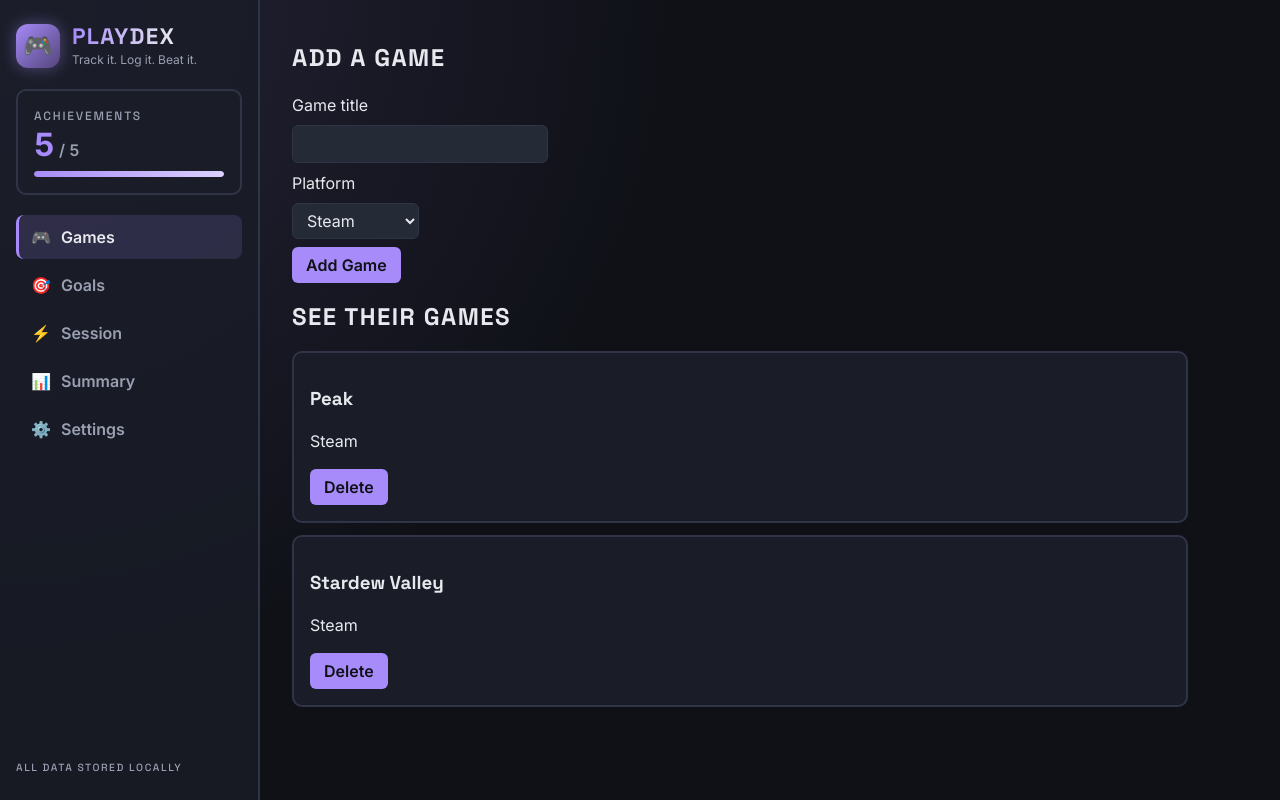
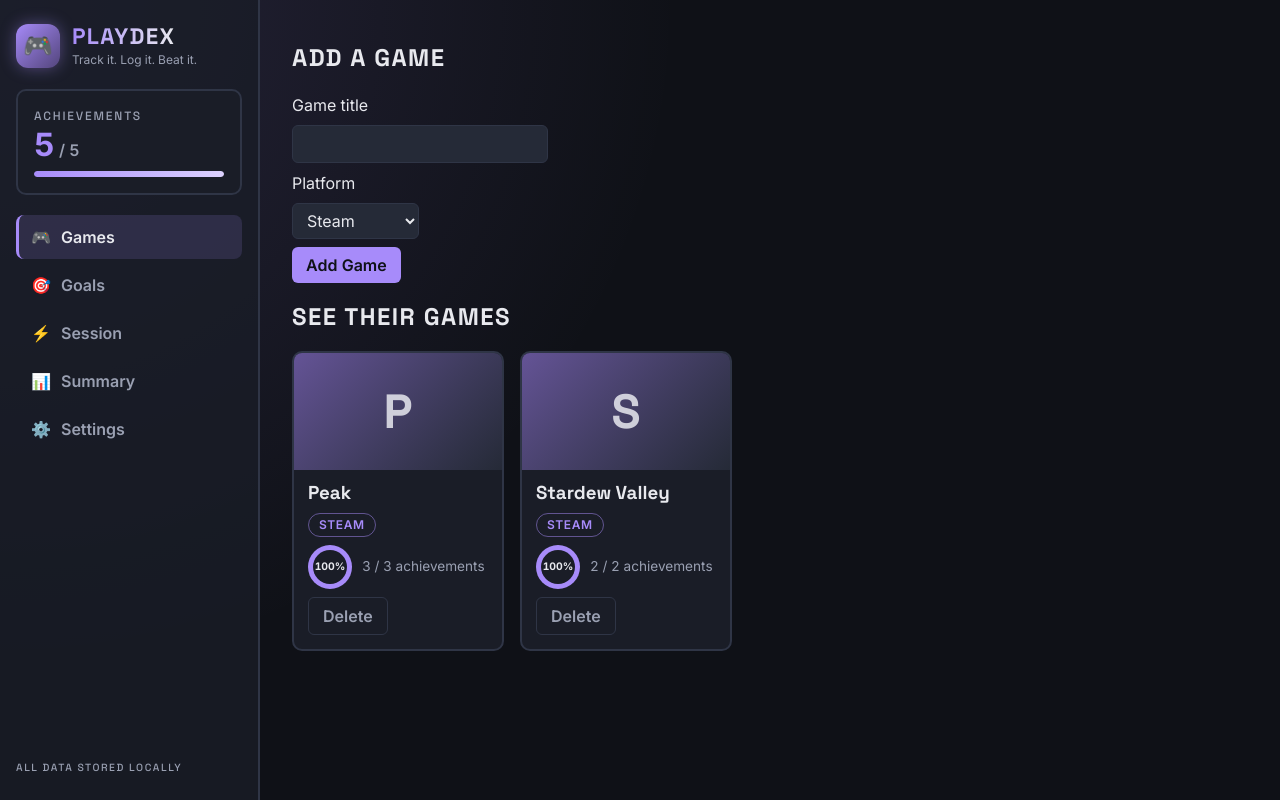
Before and after one commit to RikkaKallinen/playdex-achievement-tracker, a React (Vite) app: page / in a window 1280 px wide. Built offline with nearby package versions, Linux system fonts and the light colour scheme; a web font is replaced by a local one.

Commit message:
Show games as tiles with progress rings

```diff
--- a/src/GameCard.jsx
+++ b/src/GameCard.jsx
@@ -1,15 +1,29 @@
 import { platformNames } from "./data";
+import ProgressRing from "./ProgressRing";
 
 function GameCard({ game, onSelect, onDelete }) {
     const platformText = game.platform === "other"
         ? "Other - " + game.otherPlatform
         : platformNames[game.platform];
 
+    const total = game.achievements.length;
+    const unlocked = game.achievements.filter((achievement) => achievement.earned).length;
+    const percent = total > 0 ? Math.round((unlocked / total) * 100) : 0;
+
     return (
         <article className="game-card" onClick={onSelect}>
+            <div className="game-cover" aria-hidden="true">
+                {game.title.charAt(0)}
+            </div>
+            <div className="game-info">
                 <h3>{game.title}</h3>
-            <p>{platformText}</p>
+                <p className="badge">{platformText}</p>
+                <div className="game-progress">
+                    <ProgressRing percent={percent} />
+                    <span>{unlocked} / {total} achievements</span>
+                </div>
                 <button
+                    className="button-quiet"
                     onClick={(event) => {
                         event.stopPropagation();
                         onDelete();
@@ -17,6 +31,7 @@ function GameCard({ game, onSelect, onDelete }) {
                 >
                     Delete
                 </button>
+            </div>
         </article>
     );
 }
--- a/src/GamesPage.jsx
+++ b/src/GamesPage.jsx
@@ -18,6 +18,7 @@ function GamesPage({ games, onAddGame, onDeleteGame, onRestoreGame }) {
             <section>
                 <h2>See their games</h2>
                 {activeGames.length === 0 && <p>No games yet</p>}
+                <div className="game-grid">
                     {activeGames.map((game) => (
                         <GameCard
                             key={game.id}
@@ -26,6 +27,7 @@ function GamesPage({ games, onAddGame, onDeleteGame, onRestoreGame }) {
                             onDelete={() => onDeleteGame(game)}
                         />
                     ))}
+                </div>
             </section>
 
             {deletedGames.length > 0 && (
--- /dev/null
+++ b/src/ProgressRing.jsx
@@ -0,0 +1,9 @@
+function ProgressRing({ percent }) {
+    return (
+        <div className="progress-ring" style={{ "--percent": percent }}>
+            <span>{percent}%</span>
+        </div>
+    );
+}
+
+export default ProgressRing;
--- a/src/index.css
+++ b/src/index.css
@@ -229,7 +229,6 @@ main {
 }
 
 /* Cards */
-.game-card,
 .achievement-card,
 .goal-card,
 .timeline-item {
@@ -244,6 +243,109 @@ main {
 .goal-card.completed {
     border-color: var(--accent);
     box-shadow: 0 0 16px color-mix(in srgb, var(--accent) 35%, transparent);
+}
+
+/* Game Tiles */
+.game-grid {
+    display: grid;
+    grid-template-columns: repeat(auto-fill, minmax(200px, 1fr));
+    gap: 16px;
+}
+
+.game-card {
+    display: flex;
+    flex-direction: column;
+    overflow: hidden;
+    cursor: pointer;
+    background: var(--surface);
+    border: 2px solid var(--border);
+    border-radius: var(--radius);
+}
+
+.game-card:hover {
+    border-color: var(--accent);
+    box-shadow: 0 0 16px color-mix(in srgb, var(--accent) 30%, transparent);
+}
+
+.game-cover {
+    display: grid;
+    place-items: center;
+    aspect-ratio: 16 / 9;
+    font-family: var(--font-heading);
+    font-size: 3rem;
+    font-weight: 700;
+    color: color-mix(in srgb, var(--text) 85%, transparent);
+    background: linear-gradient(135deg, color-mix(in srgb, var(--accent) 60%, black), var(--surface-raised));
+}
+
+.game-info {
+    display: flex;
+    flex-direction: column;
+    gap: 8px;
+    padding: 12px 14px 14px;
+}
+
+.game-info h3 {
+    margin: 0;
+}
+
+.game-progress {
+    display: flex;
+    align-items: center;
+    gap: 10px;
+    font-size: 0.85rem;
+    color: var(--text-muted);
+}
+
+/* Badges */
+.badge {
+    width: fit-content;
+    margin: 0;
+    padding: 2px 10px;
+    font-size: 0.75rem;
+    font-weight: 600;
+    letter-spacing: 0.05em;
+    text-transform: uppercase;
+    color: var(--accent);
+    border: 1px solid color-mix(in srgb, var(--accent) 50%, transparent);
+    border-radius: 999px;
+}
+
+/* Progress ring */
+.progress-ring {
+    display: grid;
+    place-items: center;
+    flex-shrink: 0;
+    width: 44px;
+    height: 44px;
+    border-radius: 50%;
+    background: conic-gradient(var(--accent) calc(var(--percent) * 1%), var(--surface-raised) 0);
+}
+
+.progress-ring span {
+    display: grid;
+    place-items: center;
+    width: 34px;
+    height: 34px;
+    border-radius: 50%;
+    font-size: 0.65rem;
+    font-weight: 700;
+    color: var(--text);
+    background: var(--surface);
+}
+
+/* Quiet buttons */
+.button-quiet {
+    width: fit-content;
+    color: var(--text-muted);
+    background: transparent;
+    border: 1px solid var(--border);
+}
+
+.button-quiet:hover {
+    color: var(--text);
+    border-color: var(--text-muted);
+    filter: none;
 }
 
 /* Buttons */
```
Lines whose indentation alone changed are shown as unchanged.
